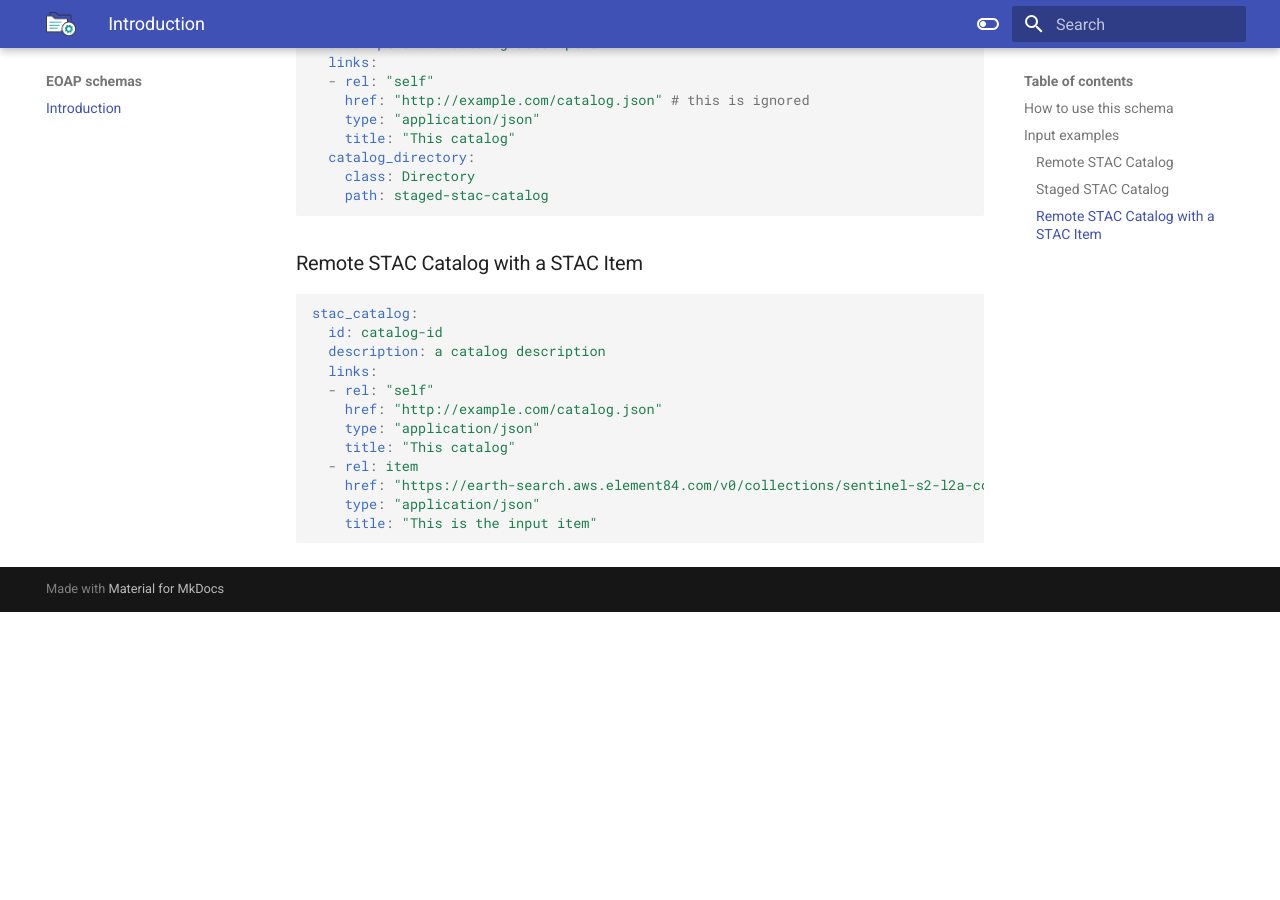
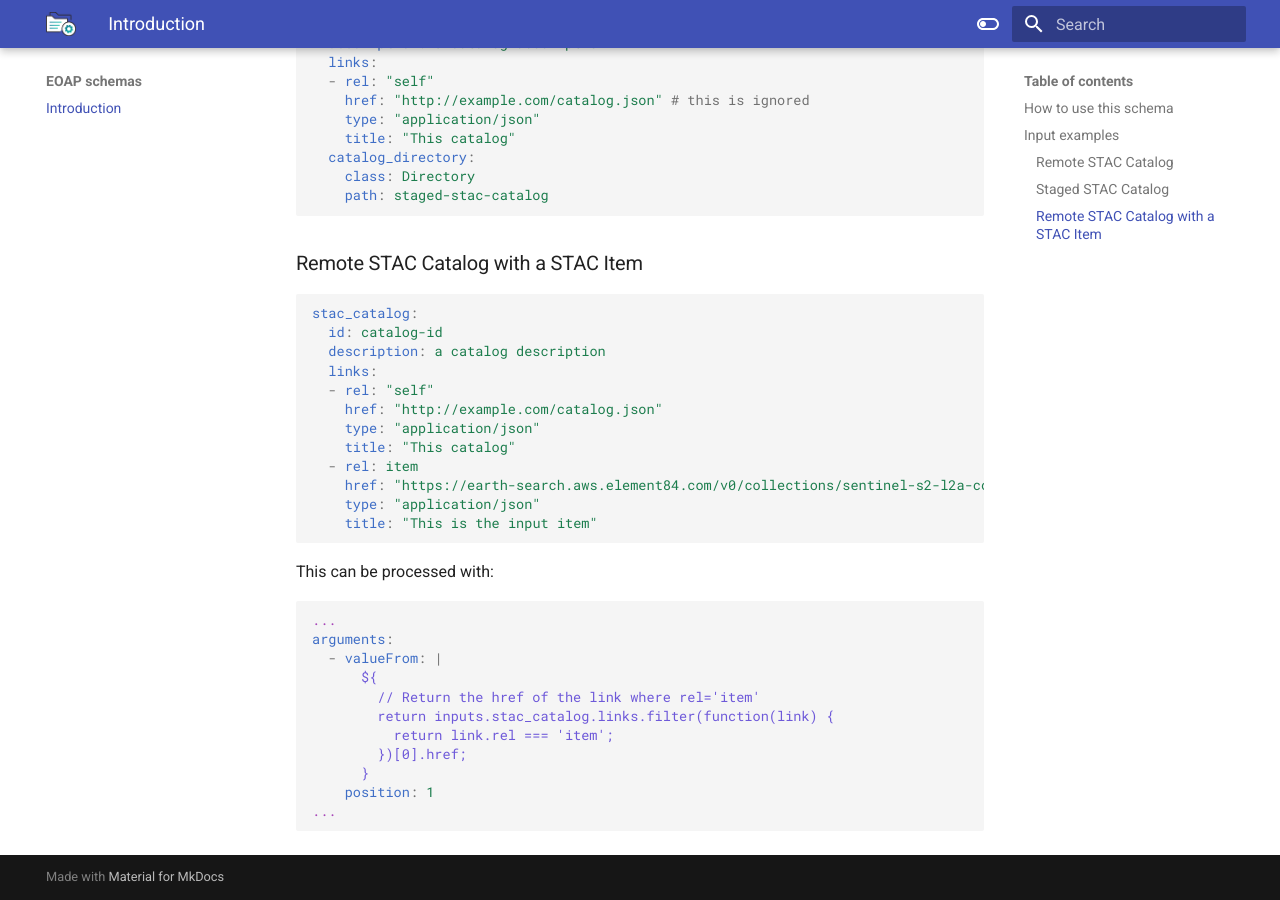
Before and after one commit to eoap/schemas, an MkDocs documentation site: the page built from docs/index.md, in a window 1280 px wide and 900 px high, scrolled down 1674 px. Built offline with MkDocs 1.6.1 and Material for MkDocs 9.7.7, drawn with Linux system fonts in a browser that asks for light colours; before the commit the page ends 2286 px from its top, so only the background shows below that.

Commit message:
adds read item

````diff
--- a/docs/index.md
+++ b/docs/index.md
@@ -103,3 +103,19 @@ stac_catalog:
     type: "application/json"
     title: "This is the input item"
 ```
+
+This can be processed with:
+
+```yaml
+...
+arguments:
+  - valueFrom: |
+      ${
+        // Return the href of the link where rel='item'
+        return inputs.stac_catalog.links.filter(function(link) {
+          return link.rel === 'item';
+        })[0].href;
+      }
+    position: 1
+...
+```
````
